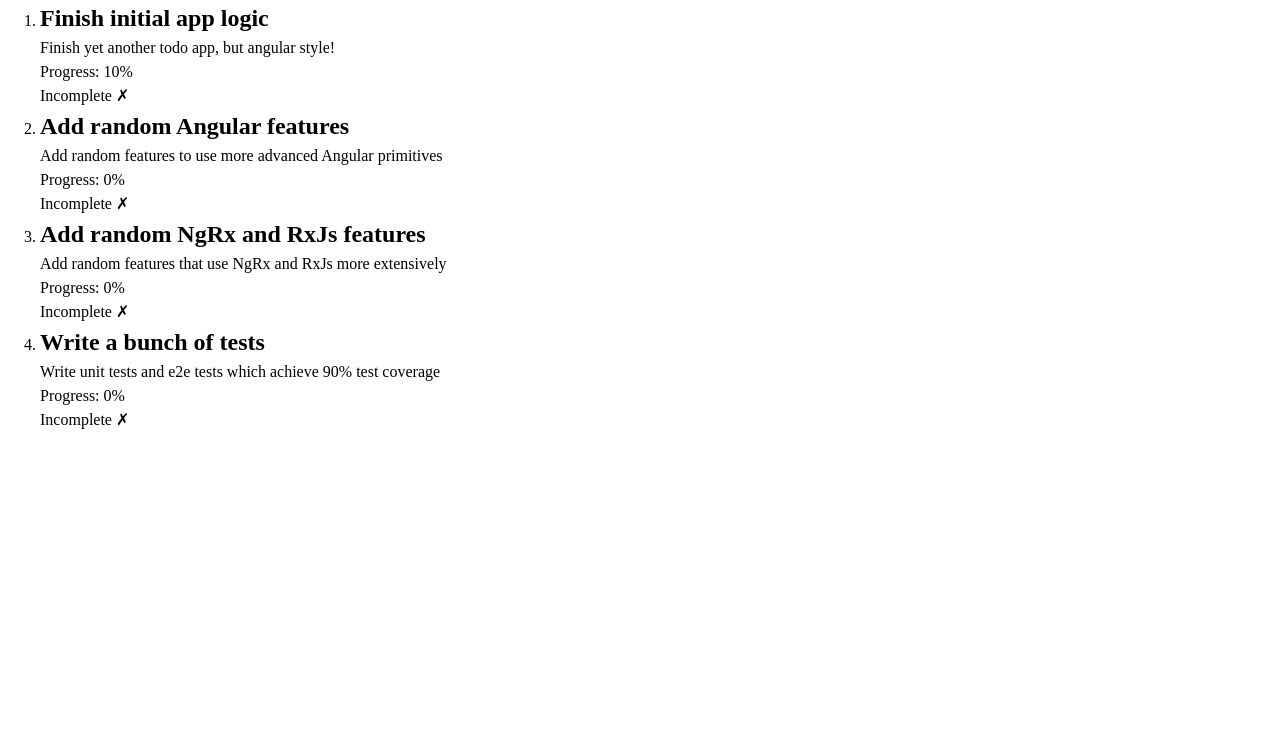
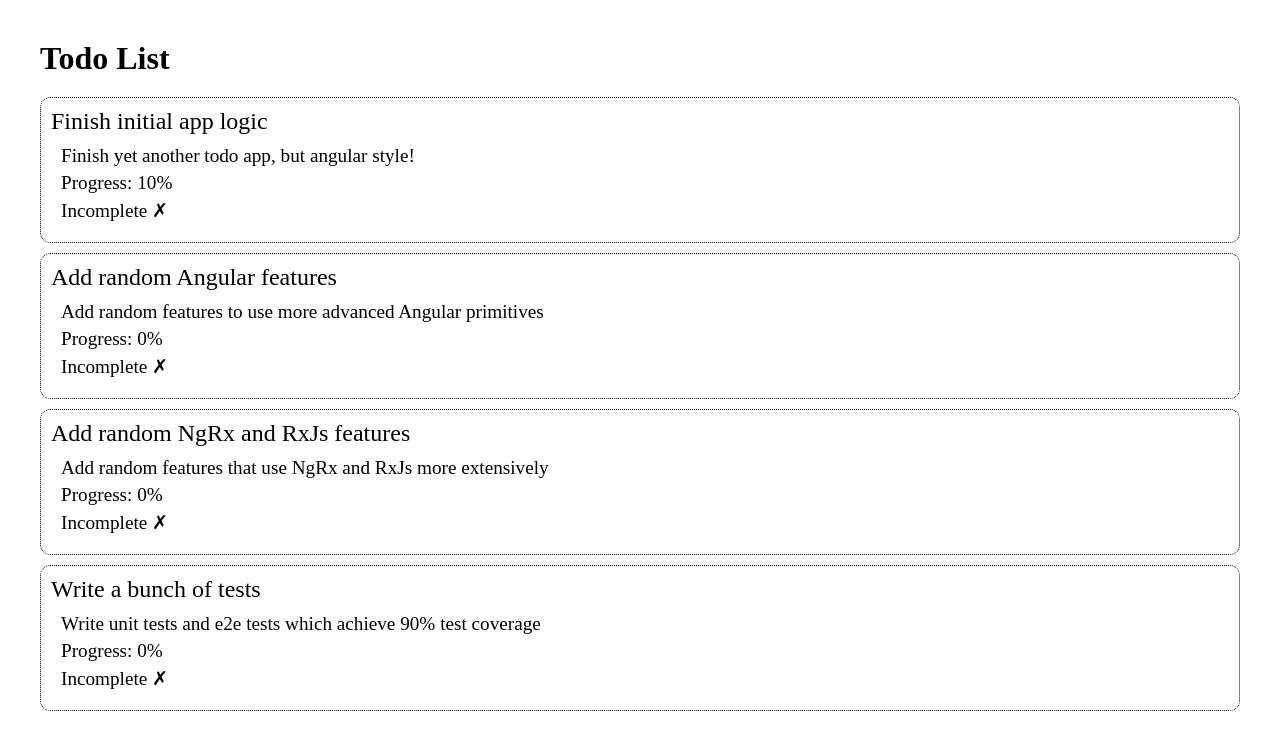
Before and after one commit to WilliamConnatser/angular, an Angular app: page /todos in a window 1280 px wide. Shown: the top 750 px of the page. Built offline with nearby package versions, Linux system fonts and the light colour scheme.

Commit message:
second pass at css reset and app styles

```diff
--- a/src/app/app.component.html
+++ b/src/app/app.component.html
@@ -1 +1,4 @@
-<router-outlet></router-outlet>
+<div class="layout-container">
+  <h1 class="title">Todo List</h1>
+  <router-outlet></router-outlet>
+</div>
--- a/src/app/app.component.scss
+++ b/src/app/app.component.scss
@@ -0,0 +1,9 @@
+.layout-container {
+  padding: 40px;
+}
+
+.title {
+  font-size: 2rem;
+  font-weight: 900;
+  margin-bottom: 20px;
+}
--- a/src/app/todos/todos.component.html
+++ b/src/app/todos/todos.component.html
@@ -1,8 +1,10 @@
 <ol>
   <li *ngFor="let todo of todos" class="todo-list-item">
-    <h2>{{ todo.title }}</h2>
-    <p>{{ todo.description }}</p>
-    <p>Progress: {{ (todo.progress * 100) / 1 }}%</p>
-    <p>{{ todo.complete ? "Complete ✔" : "Incomplete ✗" }}</p>
+    <h4 class="todo-title">{{ todo.title }}</h4>
+    <section class="todo-body">
+      <p>{{ todo.description }}</p>
+      <p>Progress: {{ (todo.progress * 100) / 1 }}%</p>
+      <p>{{ todo.complete ? "Complete ✔" : "Incomplete ✗" }}</p>
+    </section>
   </li>
 </ol>
--- a/src/app/todos/todos.component.scss
+++ b/src/app/todos/todos.component.scss
@@ -1,3 +1,17 @@
 .todo-list-item {
-  font-size: 1rem;
+  font-size: 1.5rem;
+  margin-bottom: 10px;
+
+  border: 1px dotted hsl(0, 0%, 0%);
+  border-radius: 10px;
+  padding: 10px;
+
+  .todo-body {
+    font-size: 1.2rem;
+    padding: 10px;
+
+    p:not(:last-child) {
+      margin-bottom: 5px;
+    }
+  }
 }
--- a/src/styles.scss
+++ b/src/styles.scss
@@ -10,12 +10,6 @@
 /* Remove default margin */
 * {
   margin: 0;
-}
-
-/* Remove list styles on ul, ol elements with a list role, which suggests default styling will be removed */
-ul[role="list"],
-ol[role="list"] {
-  list-style: none;
 }
 
 /* Set core root defaults */
@@ -35,6 +29,12 @@
   text-rendering: optimizeSpeed;
   line-height: 1.5;
   -webkit-font-smoothing: antialiased;
+}
+
+/* Remove list styles on ul and ol tags */
+ul,
+ol {
+  list-style: none;
 }
 
 /* A elements that don't have a class get default styles */
@@ -86,3 +86,125 @@
     scroll-behavior: auto !important;
   }
 }
+
+html,
+body,
+div,
+span,
+applet,
+object,
+iframe,
+h1,
+h2,
+h3,
+h4,
+h5,
+h6,
+p,
+blockquote,
+pre,
+a,
+abbr,
+acronym,
+address,
+big,
+cite,
+code,
+del,
+dfn,
+em,
+img,
+ins,
+kbd,
+q,
+s,
+samp,
+small,
+strike,
+strong,
+sub,
+sup,
+tt,
+var,
+b,
+u,
+i,
+center,
+dl,
+dt,
+dd,
+ol,
+ul,
+li,
+fieldset,
+form,
+label,
+legend,
+table,
+caption,
+tbody,
+tfoot,
+thead,
+tr,
+th,
+td,
+article,
+aside,
+canvas,
+details,
+embed,
+figure,
+figcaption,
+footer,
+header,
+hgroup,
+menu,
+nav,
+output,
+ruby,
+section,
+summary,
+time,
+mark,
+audio,
+video {
+  margin: 0;
+  padding: 0;
+  border: 0;
+  font-size: 100%;
+  font: inherit;
+  vertical-align: baseline;
+}
+
+/* The rest of the file is a HTML5 display-role reset for older browsers */
+article,
+aside,
+details,
+figcaption,
+figure,
+footer,
+header,
+hgroup,
+menu,
+nav,
+section {
+  display: block;
+}
+
+blockquote,
+q {
+  quotes: none;
+}
+
+blockquote:before,
+blockquote:after,
+q:before,
+q:after {
+  content: "";
+  content: none;
+}
+
+table {
+  border-collapse: collapse;
+  border-spacing: 0;
+}
```
